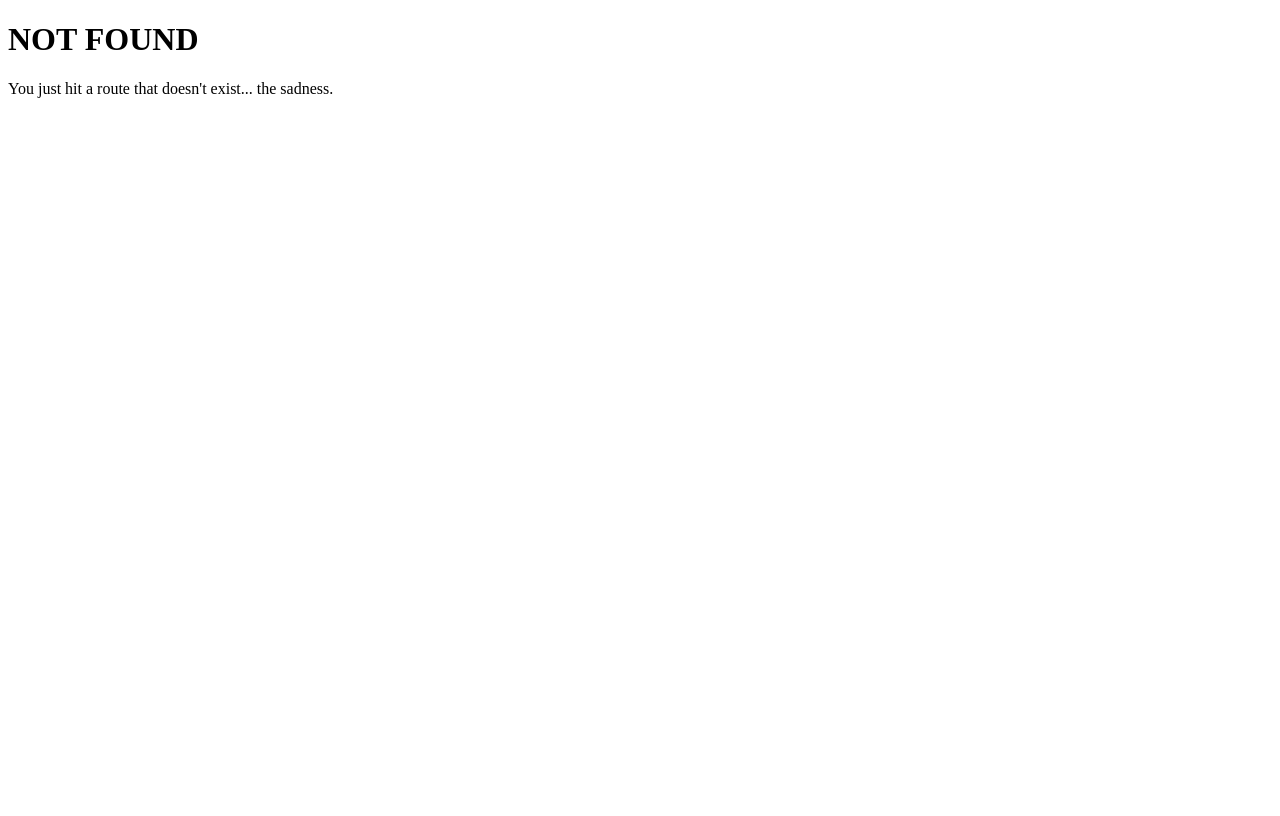
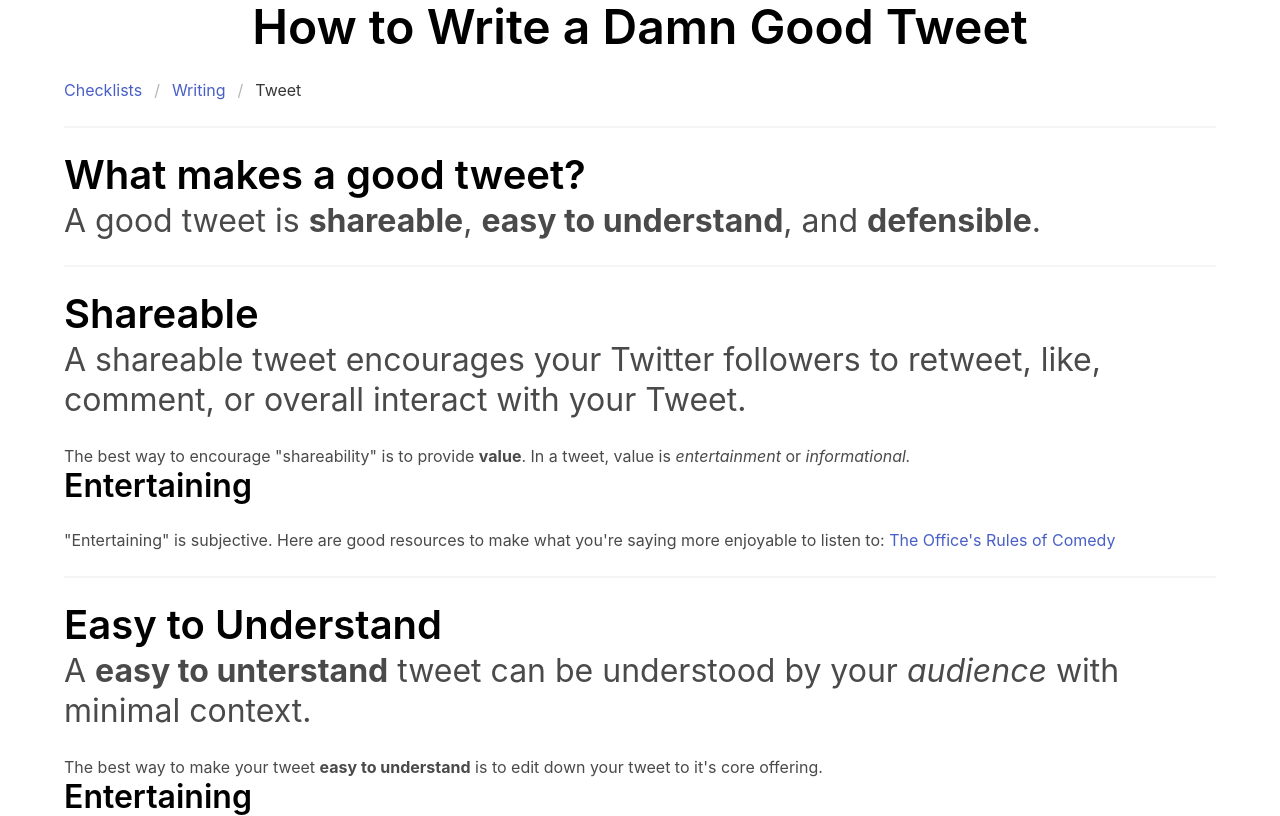
Before and after one commit to bramses/portfolio, a Gatsby site: page /tweet in a window 1280 px wide. Before the commit this address had no page. Built offline with nearby package versions, Linux system fonts and the light colour scheme; Gatsby itself is replaced by a stand-in of ours.

Commit message:
tweets and checklist drafts, title color change

```diff
--- a/src/pages/bulma.scss
+++ b/src/pages/bulma.scss
@@ -1,7 +1,7 @@
 @charset "utf-8";
 
 // If need, change your variables before importing Bulma
-$title-color: #ff0000;
+$title-color: #000000;
 
 @import "~bulma/bulma.sass";
 
--- /dev/null
+++ b/src/pages/tweet.jsx
@@ -0,0 +1,35 @@
+import React from "react";
+import "./bulma.scss";
+
+const Tweet = () => (
+    <div className="container">
+        <h1 className="title is-1 has-text-centered	">How to Write a Damn Good Tweet</h1>
+        <nav class="breadcrumb" aria-label="breadcrumbs">
+            <ul>
+                <li><a href="/checklists">Checklists</a></li>
+                <li><a href="#">Writing</a></li>
+                <li class="is-active"><a href="#">Tweet</a></li>
+            </ul>
+        </nav>
+        <hr />
+        <h2 className="title is-2">What makes a good tweet?</h2>
+        <h1 className="subtitle is-3">A good tweet is <b>shareable</b>, <b>easy to understand</b>, and <b>defensible</b>.</h1>
+        <hr />
+        <div>
+            <h2 className="title is-2">Shareable</h2>
+            <p className="subtitle is-3">A shareable tweet encourages your Twitter followers to retweet, like, comment, or overall interact with your Tweet.</p>
+            <p>The best way to encourage "shareability" is to provide <b>value</b>. In a tweet, value is <em>entertainment</em> or <em>informational.</em></p>
+            <h3 className="title is-3">Entertaining</h3>
+            <p>"Entertaining" is subjective. Here are good resources to make what you're saying more enjoyable to listen to: <a href="https://screencraft.org/2019/08/12/5-rules-of-comedy-according-to-the-office-showrunner/">The Office's Rules of Comedy</a></p>
+        </div>
+        <hr />
+        <div>
+            <h2 className="title is-2">Easy to Understand</h2>
+            <p className="subtitle is-3">A <b>easy to unterstand</b> tweet can be understood by your <em>audience</em> with minimal context.</p>
+            <p>The best way to make your tweet <b>easy to understand</b> is to edit down your tweet to it's core offering.</p>
+            <h3 className="title is-3">Entertaining</h3>
+        </div>
+    </div>
+)
+
+export default Tweet;
```
Also changed, not shown: src/pages/checklists.jsx (added, +10 -0 lines).
